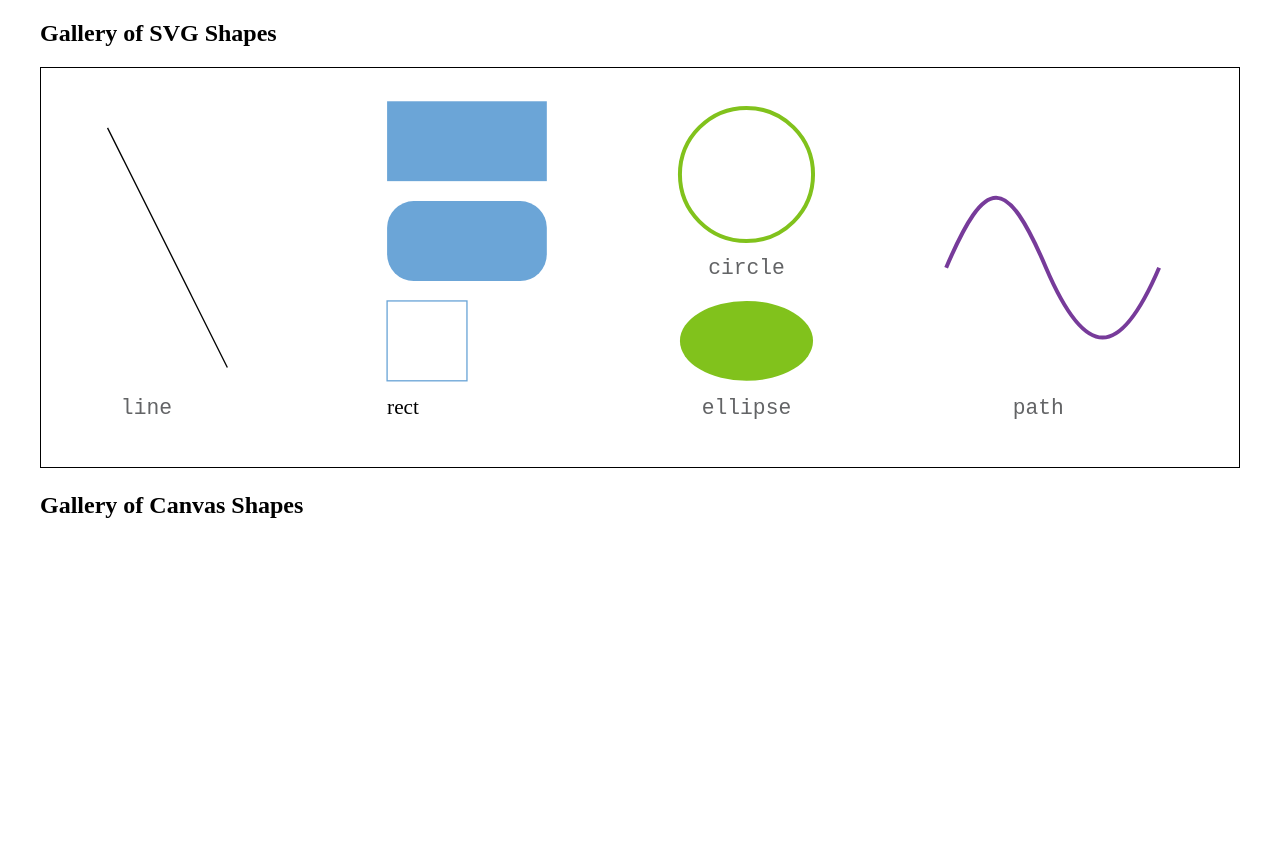
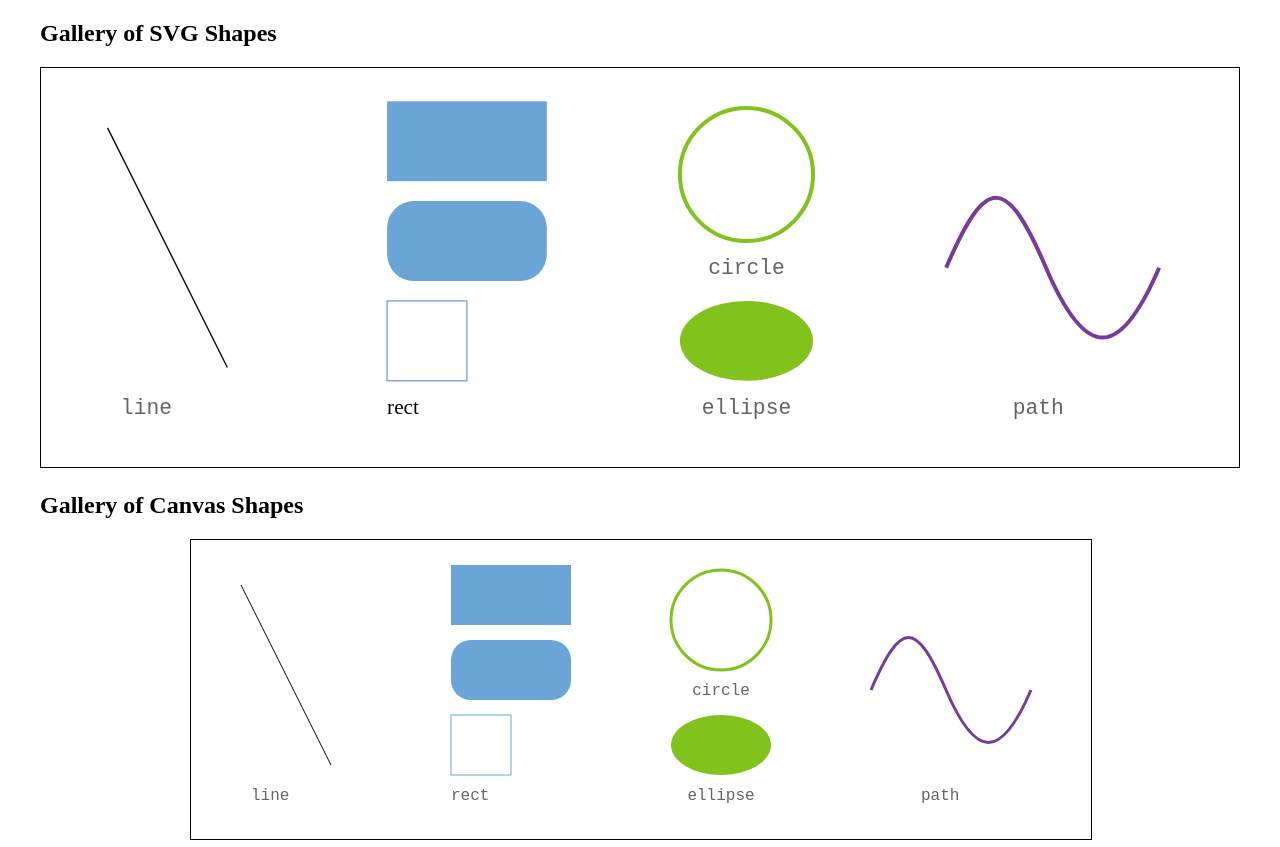
Before and after one commit to d3js-in-action-third-edition/canvas_shapes_gallery, a plain HTML site: page index.html in a window 1280 px wide. Before the commit the page ends 800 px from the top, so only its background shows below. Drawn offline with nearby package versions, Linux system fonts and the light colour scheme; the site is published under a folder, as on GitHub Pages, so addresses that start at the root find nothing.

Commit message:
Correct path to files

```diff
--- a/index.html
+++ b/index.html
@@ -4,7 +4,7 @@
 	<meta charset="UTF-8">
 	<meta name="viewport" content="width=device-width, initial-scale=1.0">
 	<title>Gallery of Canvas Shapes | D3.js in Action</title>
-	<link rel="stylesheet" type="text/css" href="css/styles.css">
+	<link rel="stylesheet" type="text/css" href="./css/styles.css">
 </head>
 <body>
 	<div style="width:100%; max-width:1200px; margin:0 auto;">
@@ -42,6 +42,6 @@
 	</div>
 
 	<script src="https://d3js.org/d3.v7.min.js"></script>
-	<script src="/js/scripts.js"></script>
+	<script src="./js/scripts.js"></script>
 </body>
 </html>
```
